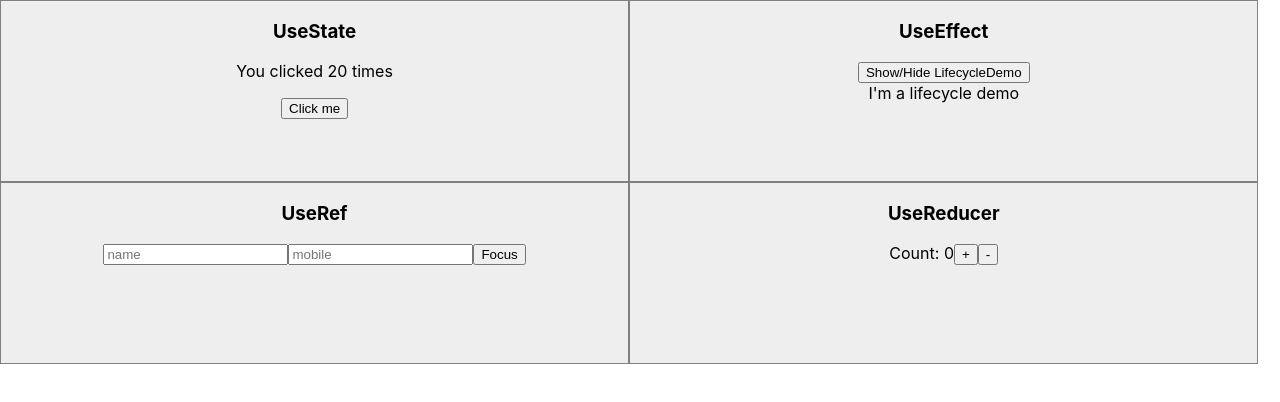
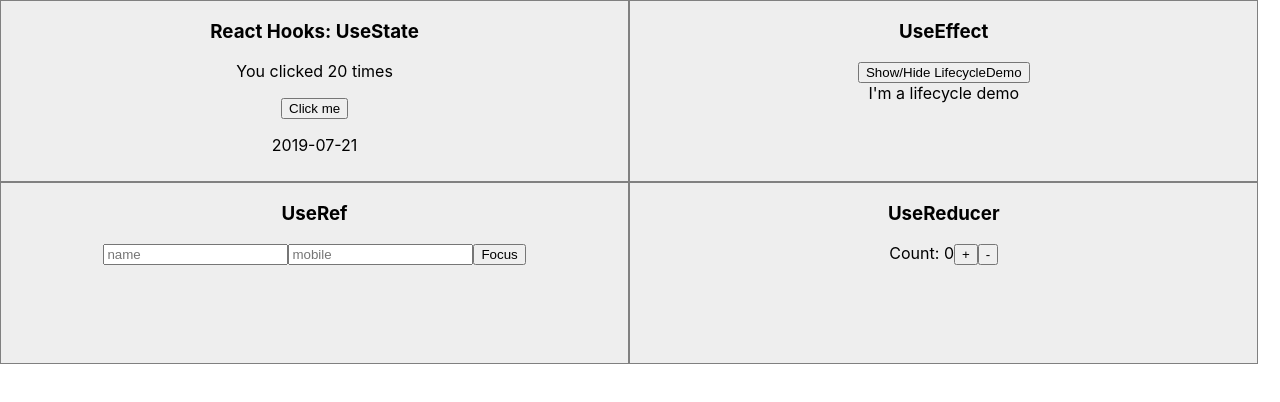
Before and after one commit to raeville7/react-hooks, a React (Create React App) app: page / in a window 1280 px wide. Shown: the top 402 px of the page. Built offline with nearby package versions, Linux system fonts and the light colour scheme.

Commit message:
added useContext

```diff
--- a/src/App.js
+++ b/src/App.js
@@ -4,28 +4,19 @@ import UseState from './UseState';
 import UseEffect from './UseEffect';
 import UseRef from './UseRef';
 import UseReducer from './UseReducer';
+import { DateContext } from './DateContext';
 
 function App() {
+  const data = "React Hooks:";
+  const date = new Date().toISOString().slice(0, 10);
   return (
     <div className="App">
-      {/* <header className="App-header">
-        <img src={logo} className="App-logo" alt="logo" />
-        <p>
-          Edit <code>src/App.js</code> and save to reload.
-        </p>
-        <a
-          className="App-link"
-          href="https://reactjs.org"
-          target="_blank"
-          rel="noopener noreferrer"
-        >
-          Learn React
-        </a>
-      </header> */}
-      <div className="component"><UseState /></div>
-      <div className="component"><UseEffect /></div>
-      <div className="component"><UseRef /></div>
-      <div className="component"><UseReducer /></div>
+      <DateContext.Provider value={{data, date}}>
+        <div className="component"><UseState /></div>
+        <div className="component"><UseEffect /></div>
+        <div className="component"><UseRef /></div>
+        <div className="component"><UseReducer /></div>
+      </DateContext.Provider>
     </div>
   );
 }
--- /dev/null
+++ b/src/DateContext.js
@@ -0,0 +1,3 @@
+import {createContext} from 'react';
+
+export const DateContext = createContext({});
--- a/src/UseEffect.js
+++ b/src/UseEffect.js
@@ -1,6 +1,5 @@
 import React, { useEffect, useState } from 'react';
 function LifecycleDemo() {
-    // It takes a function
     useEffect(() => {
       // This gets called after every render, by default
       // (the first one, and every one after that)
--- a/src/UseState.js
+++ b/src/UseState.js
@@ -1,12 +1,15 @@
-import React, { useState } from "react";
+import React, { useState, useContext } from "react";
+import {DateContext} from './DateContext';
 
 const UseState = () => {
   const [count, setCount] = useState(20);
+  const {data, date} = useContext(DateContext)
   return (
     <div>
-      <h3>UseState</h3>
+      <h3>{data} UseState</h3>
       <p>You clicked {count} times</p>
       <button onClick={() => setCount(count + 1)}>Click me</button>
+      <p>{date}</p>
     </div>
   );
 };
```
Also changed, not shown: src/UseContext.js (deleted, +0 -11 lines).
